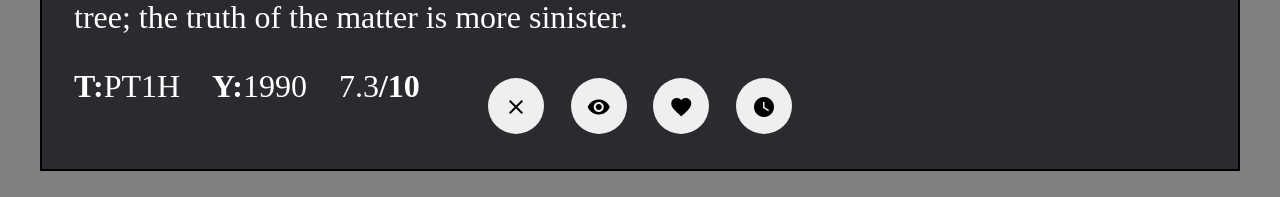
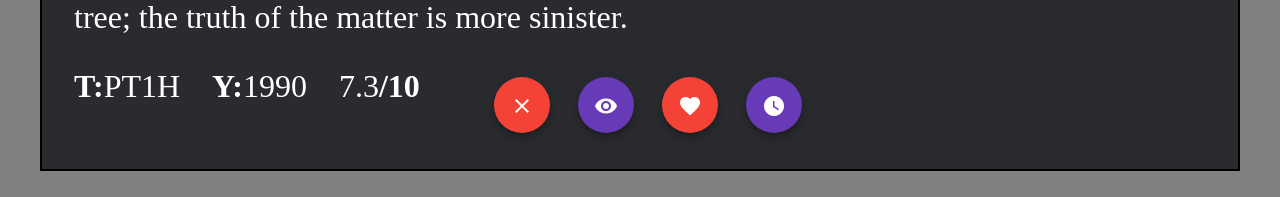
Before and after one commit to PandaGamersHDNL/movieSwprWeb, an Angular app: page / in a window 1280 px wide. Shown: the part 653-850 px from the top of the page. Built offline with nearby package versions, Linux system fonts and the light colour scheme; data requests are answered from the project's data file.

Commit message:
keep buttons at bottom, import styles for buttons

```diff
--- a/src/app/app-swiper/app-swiper.component.html
+++ b/src/app/app-swiper/app-swiper.component.html
@@ -12,4 +12,4 @@
     <span *ngIf="valImdbRating()">{{tvInfo.imDbRating}}<b>/10</b></span>
   </p>
 </div>
-<app-buttons></app-buttons>
+<app-buttons (buttonClicked)="buttonClicked($event)"></app-buttons>
--- a/src/app/app-swiper/app-swiper.component.ts
+++ b/src/app/app-swiper/app-swiper.component.ts
@@ -2,6 +2,7 @@ import { Component, OnInit } from '@angular/core';
 import { environment } from 'src/environments/environment';
 import { DbService } from '../db.service';
 import { HttpClient, HttpHandler } from '@angular/common/http';
+import { EventButtons } from '../buttons/buttons.component';
 
 @Component({
   selector: 'app-swiper',
@@ -50,6 +51,13 @@ export class AppSwiperComponent implements OnInit {
 
   public valContentRating() {
     return this.tvInfo.contentRating ? true : false;
+  }
+
+  public buttonClicked(button: EventButtons){
+    switch (button){
+      case EventButtons.no:
+        this.tvInfo = this.data[genRandomIndex(this.data.length)]
+    }
   }
 }
 
--- a/src/app/buttons/buttons.component.css
+++ b/src/app/buttons/buttons.component.css
@@ -1,5 +1,5 @@
 p {
-  position: sticky;
+  position: fixed;
   bottom: 0;
   text-align: center;
   width: 100%;
@@ -9,3 +9,7 @@ p {
 button {
   margin: 1em;
 }
+
+body {
+  position: relative;
+}
--- a/src/app/buttons/buttons.component.html
+++ b/src/app/buttons/buttons.component.html
@@ -1,17 +1,17 @@
 <p>
-  <button mat-fab color="primary" aria-label="Example icon button with a delete icon">
+  <button mat-fab color="warn" aria-label="no" (click)="noClicked()">
     <mat-icon>clear</mat-icon>
   </button>
   &emsp;
-  <button mat-fab color="primary" aria-label="Example icon button with a delete icon">
+  <button mat-fab color="primary" aria-label="seen" (click)="seenClicked()">
     <mat-icon>visibility</mat-icon>
   </button>
   &emsp;
-  <button mat-fab color="primary" aria-label="Example icon button with a delete icon">
+  <button mat-fab color="warn" aria-label="favorite" (click)="favClicked()">
     <mat-icon>favorite</mat-icon>
   </button>
   &emsp;
-  <button mat-fab color="primary" aria-label="Example icon button with a delete icon">
+  <button mat-fab color="primary" aria-label="watch later" (click)="watchClicked()">
     <mat-icon>watch_later</mat-icon>
   </button>
 </p>
--- a/src/app/buttons/buttons.component.ts
+++ b/src/app/buttons/buttons.component.ts
@@ -1,4 +1,4 @@
-import { Component, OnInit } from '@angular/core';
+import { Component, OnInit, Output, EventEmitter } from '@angular/core';
 
 
 @Component({
@@ -7,10 +7,31 @@ import { Component, OnInit } from '@angular/core';
   styleUrls: ['./buttons.component.css']
 })
 export class ButtonsComponent implements OnInit {
+  @Output() buttonClicked = new EventEmitter<EventButtons>();
 
   constructor() { }
 
   ngOnInit(): void {
   }
 
+  noClicked() {
+    this.buttonClicked.emit(EventButtons.no)
+  }
+
+  favClicked() {
+    this.buttonClicked.emit(EventButtons.favorite)
+  }
+  seenClicked() {
+    this.buttonClicked.emit(EventButtons.seen)
+  }
+  watchClicked() {
+    this.buttonClicked.emit(EventButtons.watchLater)
+  }
 }
+
+export enum EventButtons{
+  no,
+  seen,
+  favorite,
+  watchLater
+}
--- a/src/styles.css
+++ b/src/styles.css
@@ -1,4 +1,5 @@
 /* You can add global styles to this file, and also import other style files */
+@import '@angular/material/prebuilt-themes/deeppurple-amber.css';
 :root {
     --fontSize: 32px;
     font-size: var(--fontSize);
```
